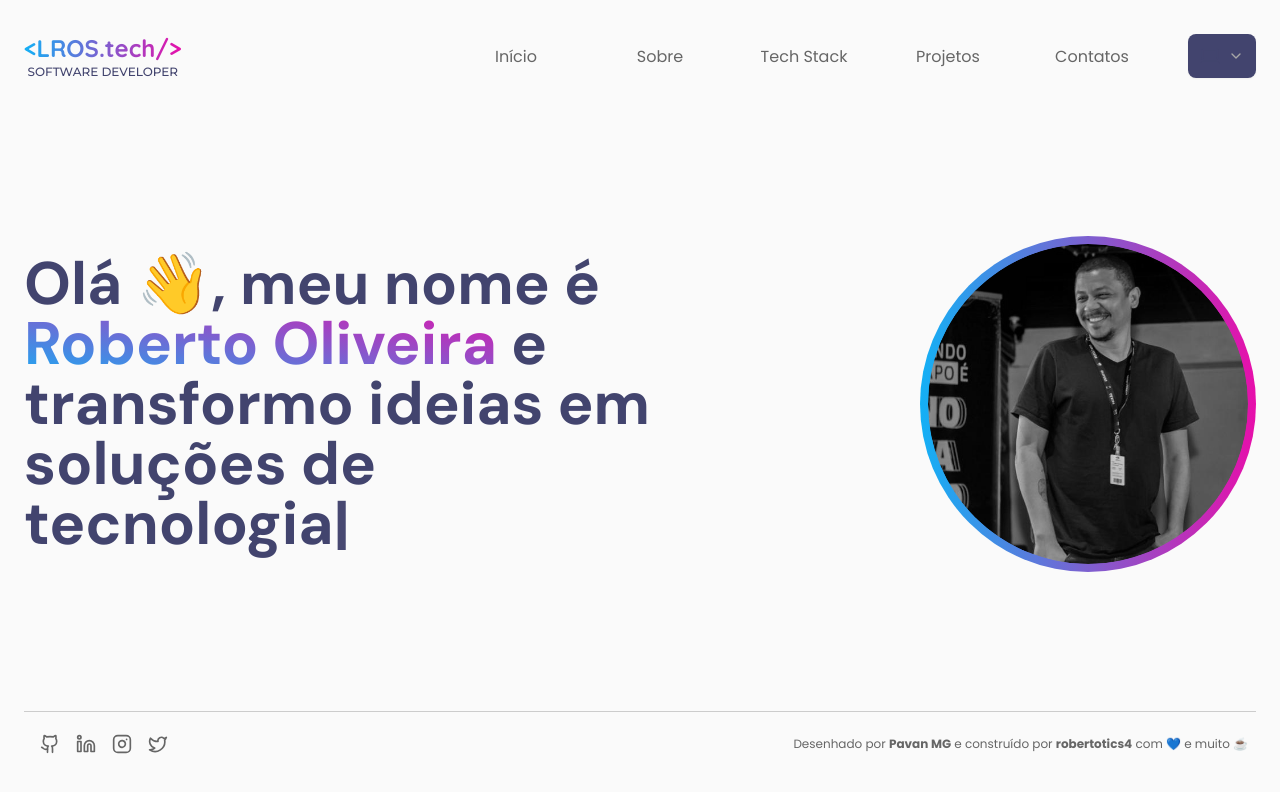
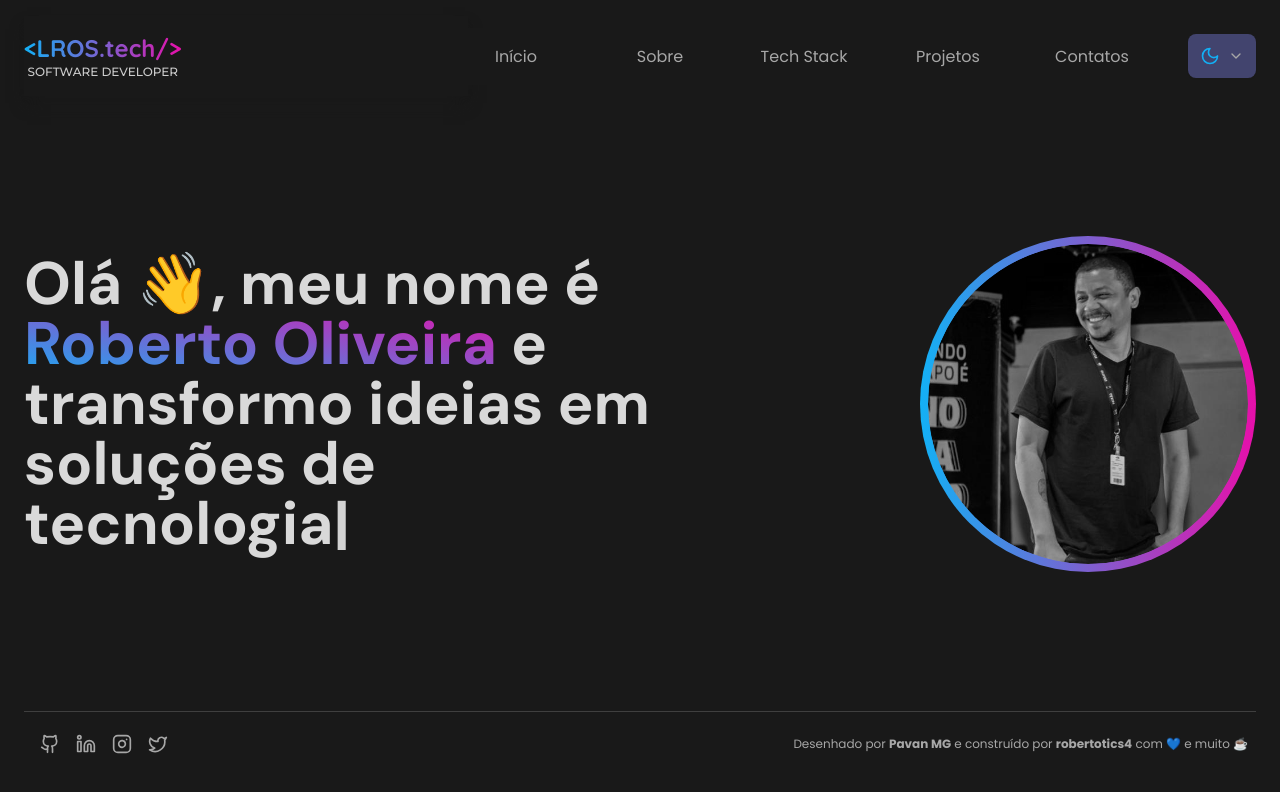
Before and after one commit to robertotics4/my-portifolio, a Next.js app: page / in a window 1280 px wide. Shown: the top 792 px of the page. Built offline with nearby package versions, Linux system fonts and the light colour scheme.

Commit message:
feat: change default theme to dark

```diff
--- a/src/app/providers.tsx
+++ b/src/app/providers.tsx
@@ -1,15 +1,13 @@
 'use client'
 
-import { ThemeProvider, useTheme } from 'next-themes'
+import { ThemeProvider } from 'next-themes'
 
 export function Providers({ children }: { children: React.ReactNode }) {
-  const { systemTheme } = useTheme()
-
   return (
     <ThemeProvider
-      themes={['light', 'dark', 'system']}
+      themes={['light', 'dark']}
       attribute="class"
-      defaultTheme={systemTheme}
+      defaultTheme="dark"
     >
       {children}
     </ThemeProvider>
```
